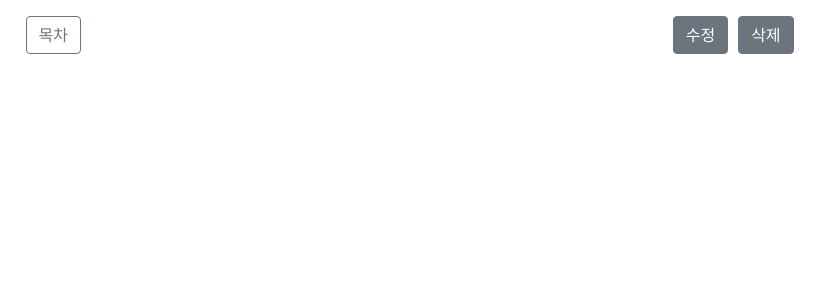
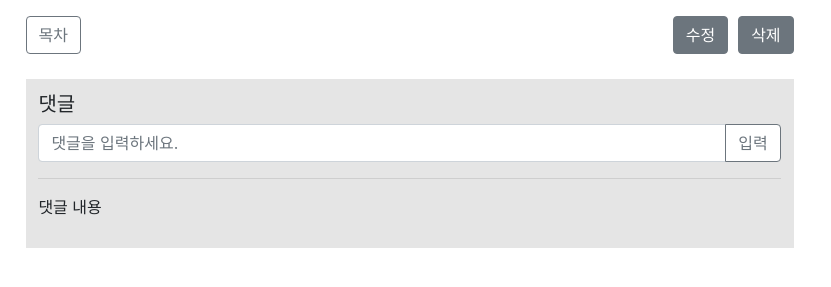
Before and after one commit to kimmy100b/board_php_new, a PHP site: page /list_view.php?id= in a window 1280 px wide. Shown: the part 101-388 px from the top of the page, without its empty margins (0-831 px from the left). Run offline with PHP 8.4, Linux system fonts and the light colour scheme; data that the repository does not hold is empty.

Commit message:
php로 화면 만들기

```diff
--- a/css/listViewStyle.css
+++ b/css/listViewStyle.css
@@ -1,4 +1,4 @@
-.article {
+article {
     margin: 2% 2% 2% 2%;
     width: 60%;
 }
@@ -20,3 +20,12 @@
 .submit-btn__delete {
     margin-left: 10px;
 }
+
+.comment {
+    background-color: rgba(204, 204, 204, 0.5);
+    padding: 1% 1% 1% 1%;
+}
+
+.comment__btn {
+    background-color: white;
+}
--- a/index.php
+++ b/index.php
@@ -7,6 +7,6 @@
 </head>
 <body>
     <h2>게시물 구현</h2>
-
+    <a href="list.php">목차로 이동</a>
 </body>
 </html>
--- a/list_view.php
+++ b/list_view.php
@@ -41,5 +41,19 @@ $content = nl2br($board['content']);
         <button type="button" class="btn btn-secondary submit-btn__modify" onclick="location.href='modify.php?id=<?= $id ?>'">수정</button>
     </div>
    </article>
+
+   <article class="comment">
+   <h5>댓글</h5>
+   <div class="input-group mb-3">
+    <input type="text" class="form-control" name="comment_content" placeholder="댓글을 입력하세요." aria-label="Recipient's username" aria-describedby="button-addon2">
+    <div class="input-group-append">
+      <button class="btn btn-outline-secondary comment__btn" type="button" id="button-addon2">입력</button>
+    </div>
+  </div>
+   <hr>
+   <div class="comment__view">
+     <p>댓글 내용</p>
+   </div>
+   </article>
 </body>
 </html>
--- /dev/null
+++ b/process_comment.php
@@ -0,0 +1,3 @@
+<?php
+ #댓글 창
+?>
```
Also changed, not shown: list.php (+7 -3 lines).
